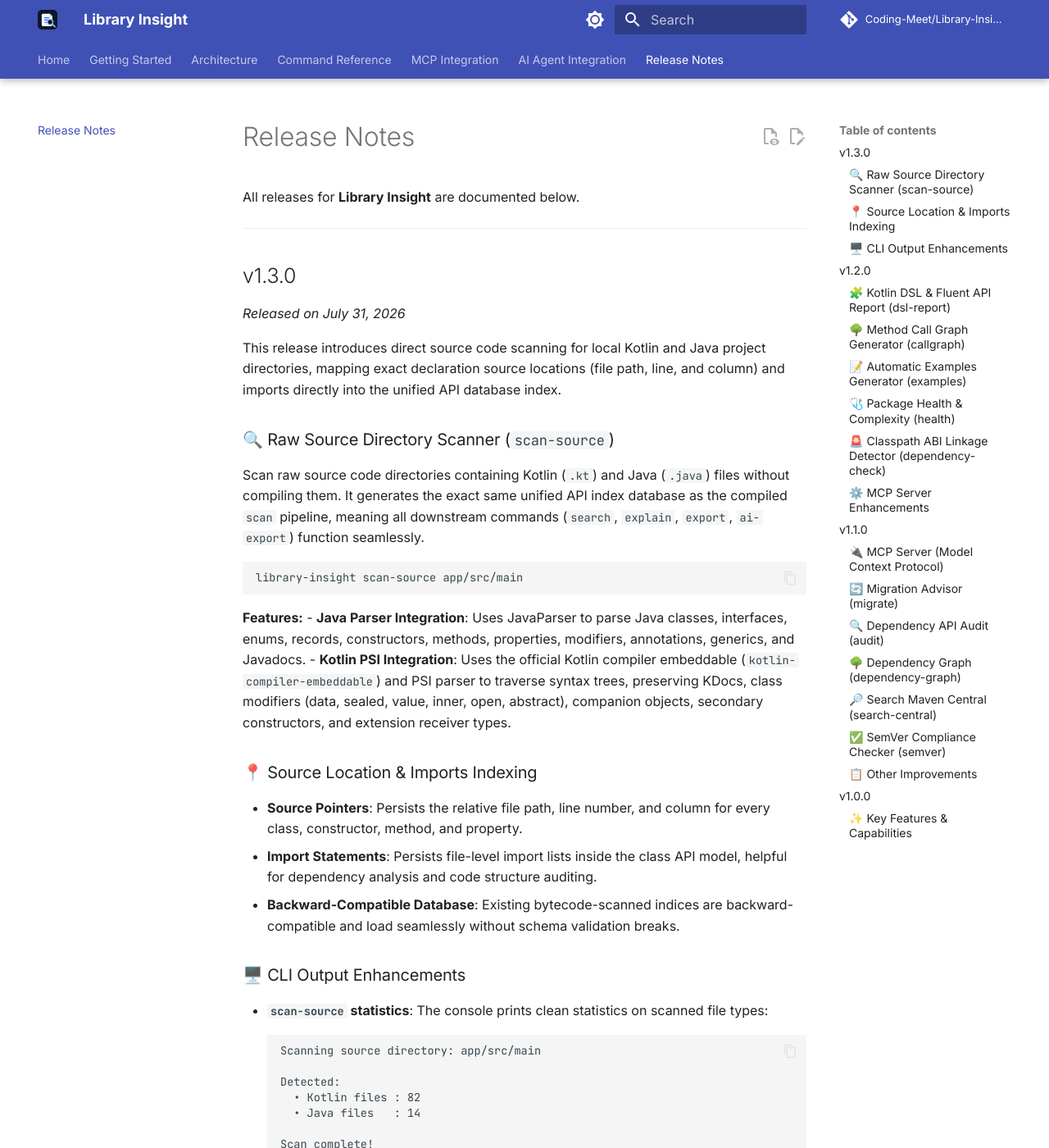
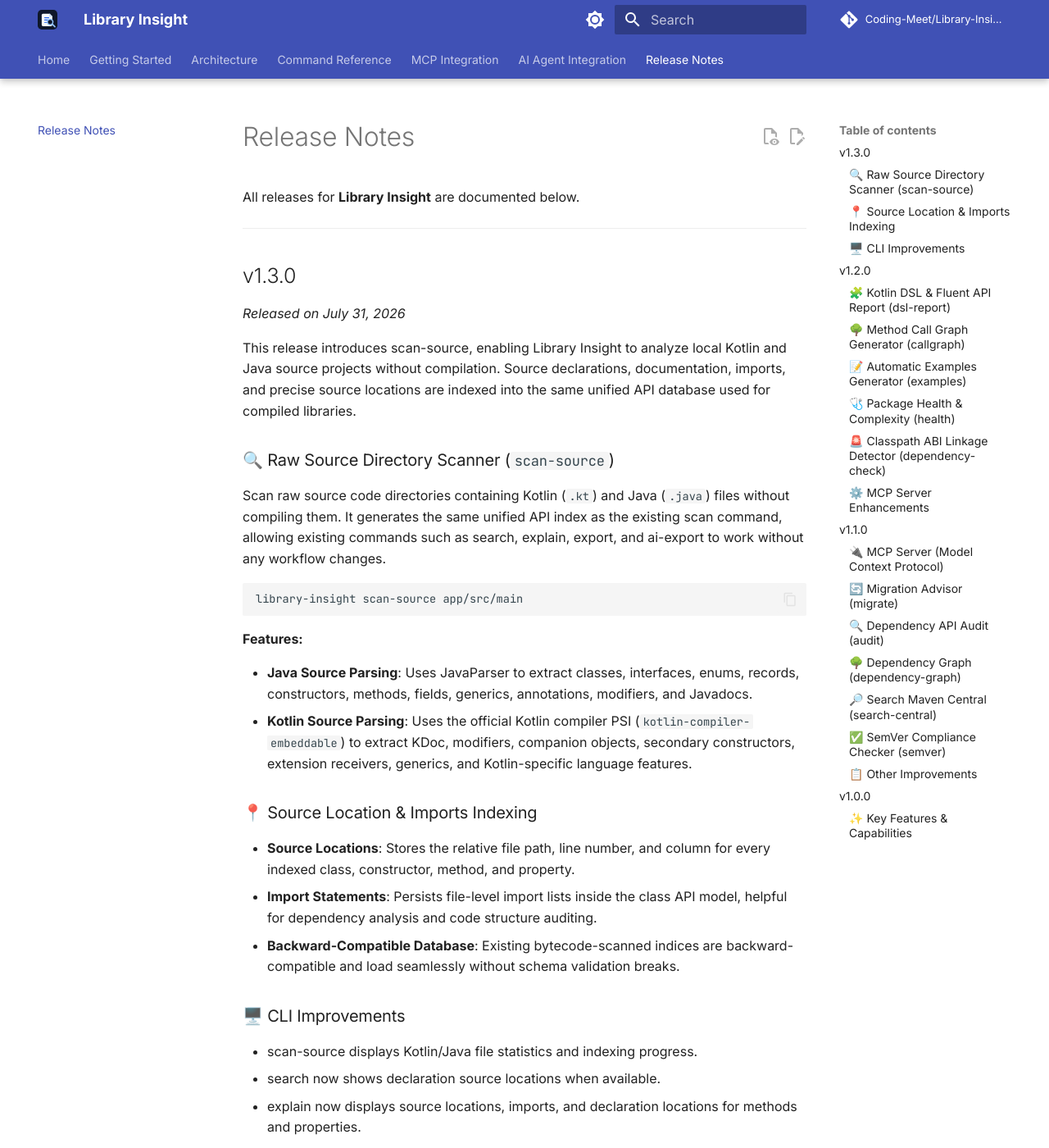
Before and after one commit to Coding-Meet/Library-Insight, an MkDocs documentation site: the page built from docs/releases.md, in a window 1280 px wide and 1400 px high. Shown: the whole window at 82% size. Built offline with MkDocs 1.6.1 and Material for MkDocs 9.7.7, drawn with Linux system fonts in a browser that asks for light colours; comment, search, counter and statistics services are not loaded; some of the changed text lies outside the part shown.

Commit message:
docs: update roadmap documentation and refine v1.3.0 release notes for scan-source feature

````diff
--- a/docs/releases.md
+++ b/docs/releases.md
@@ -8,41 +8,32 @@ All releases for **Library Insight** are documented below.
 
 _Released on July 31, 2026_
 
-This release introduces direct source code scanning for local Kotlin and Java project directories, mapping exact declaration source locations (file path, line, and column) and imports directly into the unified API database index.
+This release introduces scan-source, enabling Library Insight to analyze local Kotlin and Java source projects without compilation. Source declarations, documentation, imports, and precise source locations are indexed into the same unified API database used for compiled libraries.
 
 ### 🔍 Raw Source Directory Scanner (`scan-source`)
 
-Scan raw source code directories containing Kotlin (`.kt`) and Java (`.java`) files without compiling them. It generates the exact same unified API index database as the compiled `scan` pipeline, meaning all downstream commands (`search`, `explain`, `export`, `ai-export`) function seamlessly.
+Scan raw source code directories containing Kotlin (`.kt`) and Java (`.java`) files without compiling them. It generates the same unified API index as the existing scan command, allowing existing commands such as search, explain, export, and ai-export to work without any workflow changes.
 
 ```bash
 library-insight scan-source app/src/main
 ```
 
 **Features:**
-- **Java Parser Integration**: Uses JavaParser to parse Java classes, interfaces, enums, records, constructors, methods, properties, modifiers, annotations, generics, and Javadocs.
-- **Kotlin PSI Integration**: Uses the official Kotlin compiler embeddable (`kotlin-compiler-embeddable`) and PSI parser to traverse syntax trees, preserving KDocs, class modifiers (data, sealed, value, inner, open, abstract), companion objects, secondary constructors, and extension receiver types.
+
+- **Java Source Parsing**: Uses JavaParser to extract classes, interfaces, enums, records, constructors, methods, fields, generics, annotations, modifiers, and Javadocs.
+- **Kotlin Source Parsing**: Uses the official Kotlin compiler PSI (`kotlin-compiler-embeddable`) to extract KDoc, modifiers, companion objects, secondary constructors, extension receivers, generics, and Kotlin-specific language features.
 
 ### 📍 Source Location & Imports Indexing
 
-- **Source Pointers**: Persists the relative file path, line number, and column for every class, constructor, method, and property.
+- **Source Locations**: Stores the relative file path, line number, and column for every indexed class, constructor, method, and property.
 - **Import Statements**: Persists file-level import lists inside the class API model, helpful for dependency analysis and code structure auditing.
 - **Backward-Compatible Database**: Existing bytecode-scanned indices are backward-compatible and load seamlessly without schema validation breaks.
 
-### 🖥️ CLI Output Enhancements
+### 🖥️ CLI Improvements
 
-- **`scan-source` statistics**: The console prints clean statistics on scanned file types:
-  ```
-  Scanning source directory: app/src/main
-
-  Detected:
-    • Kotlin files : 82
-    • Java files   : 14
-
-  Scan complete!
-  Found 143 classes across 18 packages.
-  ```
-- **`search` source locations**: Whenever available, search results display declaration files and line numbers directly below matched symbols.
-- **`explain` reports**: The class explain template now displays `Source` file locations at the header, `Imports` imports list (if any), and source file/line markers next to each property and method.
+- scan-source displays Kotlin/Java file statistics and indexing progress.
+- search now shows declaration source locations when available.
+- explain now displays source locations, imports, and declaration locations for methods and properties.
 
 ---
 
@@ -55,13 +46,14 @@ This major update introduces deep Kotlin DSL analysis, bytecode call graph visua
 ### 🧩 Kotlin DSL & Fluent API Report (`dsl-report`)
 
 Expose the structure of DSL-heavy libraries. Scans and groups:
+
 - **Type aliases** — extracted from package metadata.
 - **DSL scopes** — classes carrying `@DslMarker` annotations.
 - **Extension functions** — mapped to their receiver types.
 - **Lambda builders** — functions taking lambda-with-receiver blocks.
 - **Inline reified entry points**.
 
-*Also registered as the `dsl_report` tool on the MCP server!*
+_Also registered as the `dsl_report` tool on the MCP server!_
 
 ```bash
 library-insight dsl-report
````
Also changed, not shown: README.md (+6 -2 lines).
